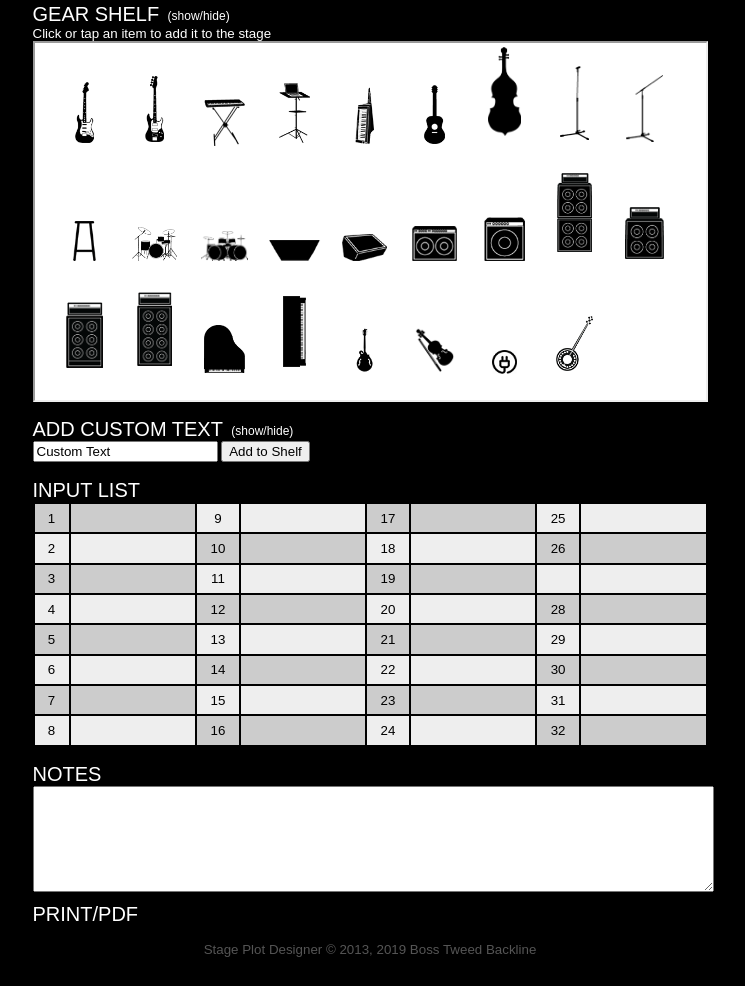
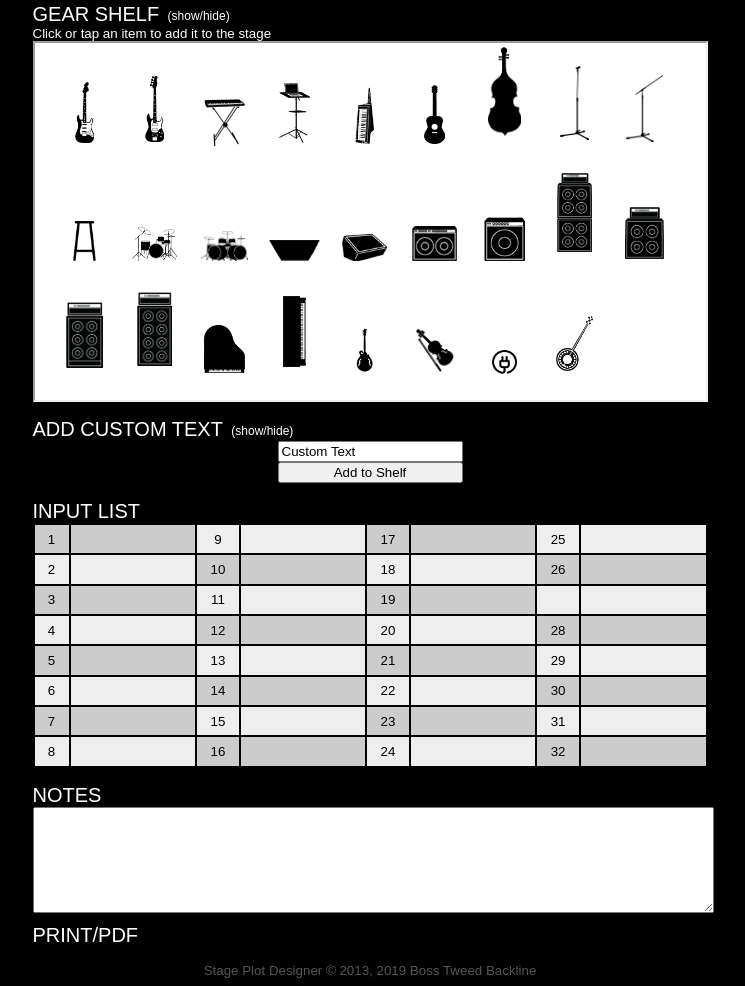
Before and after one commit to spacethief/stageplot, a plain HTML site: page index.html in a window 1280 px wide. Shown: the part 711-1697 px from the top of the page, without its empty margins (270-1015 px from the left). Before the commit the page ends 1676 px from the top, so only its background shows below. Drawn offline with nearby package versions, Linux system fonts and the light colour scheme.

Commit message:
Update index.html

```diff
--- a/index.html
+++ b/index.html
@@ -298,7 +298,7 @@
 <!-- Custom Text Shelf -->
             <h2 class="printHide shelfToggle">Add Custom Text <span>(show/hide)</span></h2>
             <div id="shelf" class="printHide show">
-                <span class="text">
+                <span class="instrument text">
                     <input id="customText" type="text" value="Custom Text"></input>
                     <button onclick="addText()">Add to Shelf</button>
                     <script>
```
